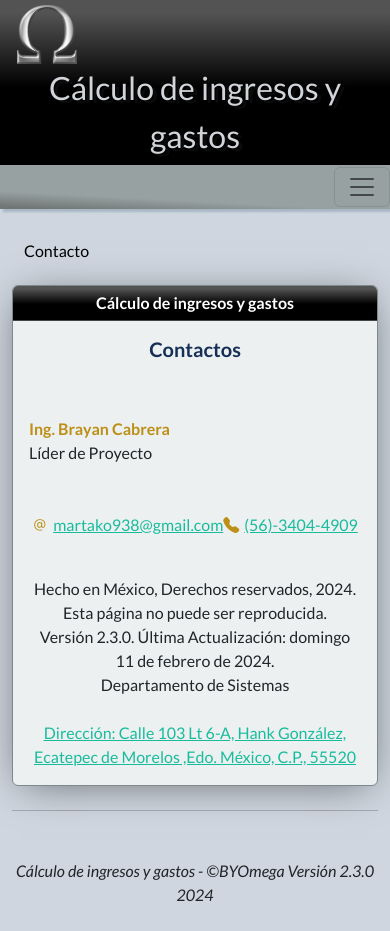
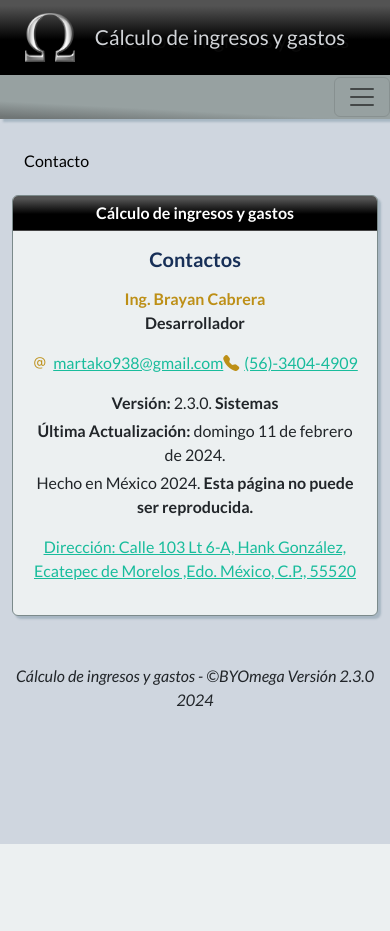
Before and after one commit to martako938/ingresosCI, a CodeIgniter app: page /calculoIngresoCI/contacto in a window 390 px wide. After the commit the page ends 844 px from the top, so only its background shows below. Run offline with CodeIgniter, Linux system fonts and the light colour scheme; some libraries are stand-ins or nearby versions.

Commit message:
Se Depura la página de contacto uso de clases  de boottrap y algo de desarrollo responsive

```diff
--- a/application/views/contacto.php
+++ b/application/views/contacto.php
@@ -7,61 +7,45 @@
         <li class="breadcrumb-item active" aria-current="page"><text class="titulo6">Contacto</text></li>
     </ol>
 
-    <div class="card border-dark mb-3 bg-light profundidad" style="max-width: 80rem;">
+    <div class="card border-dark mb-4 bg-light profundidad2" >
         <div class="card-header navSup titulo3" style="text-align:center"><strong>Cálculo de ingresos y gastos</strong></div>
         <div class="card-body fondoWhite">
 
-                <H5 style="text-align:center">
-                    <strong><span style="color: #172f57;">Contactos</span></strong>
-                </H5>
+            <H5 style="text-align:center">
+                <strong><span style="color: #172f57;">Contactos</span></strong>
+            </H5>
 
-                </br>
+            <div class="row mt-3 mb-3">
+                <div class="col-sm text-center">
+                    <span style="color: #bd8f16;">
+                    <strong>Ing. Brayan Cabrera</h5></strong></span>
+                    <br><b>Desarrollador</b>
+                </div>
+            </div>
 
-                <div class="row">
-                    <div class="col-sm-2"></div>
-
-                    <div class="col-sm-3">
-                        <span style="color: #bd8f16;">
-                        <strong></strong></span>
-                        <br>
-                    </div>
-
-                    <div class="col-sm-3">
-                        <span style="color: #bd8f16;">
-                        <strong>Ing. Brayan Cabrera</h5></strong></span>
-                        <br>Líder de Proyecto
-
-                    </div>
-
-                    <div class="col-sm-3">
-                        <span style="color: #bd8f16;">
-                        <strong></strong></span>
-                        <br>
-
-                    </div>
-
-                    <div class="col-sm-1"></div>
-                </div>
-
-                </br>
-                <p class="card-text" style="text-align:center">
+            <div class="card-text" style="text-align:center">
+                <p>
                     <i class="bi bi-at" style="color: #bd8f16 ;margin-right: 5px ;"></i>
                         <a href="mailto:martako938@gmail.com" target="_top">martako938@gmail.com</a>
-                    <i class="bi bi-telephone-fill" style="color: #bd8f16 ;margin-right: 5px ;"></i><a href="tel:+5215556226124">(56)-3404-4909</a><br/>
+                    <i class="bi bi-telephone-fill" style="color: #bd8f16 ;margin-right: 5px ;"></i><a href="tel:+5215556226124">(56)-3404-4909</a>
                 </p>
 
-                <p class="card-text" style="text-align:center">
-                    </br>
-                    Hecho en México, Derechos reservados, {{ this.anio }}. Esta página no puede ser reproducida.</br>
-                    Versión <?php echo $Version ?>.  Última Actualización: {{ this.diaNombre }} {{ this.dia }} de  {{ this.mesNombre }} de {{ this.anio }}.</br>
-                    Departamento de Sistemas</br></br>
+                <p class="mb-1" >
+                   <b>Versión: </b><?php echo $Version ?>. <b>  Sistemas</b>
+                </p>
+                <p class="mb-1" >
+                   <b>Última Actualización:</b> {{ this.diaNombre }} {{ this.dia }} de  {{ this.mesNombre }} de {{ this.anio }}.
+                </p>
+                <p>
+                    Hecho en México {{ this.anio }}. <b>Esta página no puede ser reproducida.</b>
+                </p>
+                <p>
                     <a href="#" data-bs-toggle="modal" data-bs-target="#modalMap" ><u> Dirección: Calle 103 Lt 6-A, Hank González, Ecatepec de Morelos ,Edo. México, C.P., 55520</u></a>
                 </p>
+            </div>
 
         </div>
     </div>
-
-    <hr class="my-4">
 
     <!-- Modal Map-->
     <div class="modal fade" id="modalMap" tabindex="-1" aria-labelledby="modalMap" aria-hidden="true">
@@ -73,7 +57,6 @@
                     </div>
 
                     <div class="modal-body">
-
                         <div class="form-group">
                             <div class="mapouter">
                                 <div class="gmap_canvas">
@@ -82,7 +65,6 @@
                                 </div>
                             </div>
                         </div>
-
                     </div>
 
                     <div class="modal-footer">
--- a/application/views/template/sup.php
+++ b/application/views/template/sup.php
@@ -4,10 +4,10 @@
         <nav class="navbar navbar-expand-lg navbar-dark bg-dark navSup">
             <div class="container">
                 <div class="navbar-header navbar-left">
-                    <a href="" class="hidden-xs navbar-brand"><img alt="UNAM" style="width: 60px" src="<?= base_url('/images/omegaFull.png')?>"></a>
+                    <a href="" class="hidden-xs navbar-brand"><img class="mt-2 mb-2 ms-2" alt="UNAM" style="width: 50px" src="<?= base_url('/images/omegaFull.png')?>"></a>
                 </div>
                 <div class="navbar-header navbar-center logo text-center">
-                    <span class="titulo">Cálculo de ingresos y gastos</span><br>
+                    <span class="titulo rtitulo me-4">Cálculo de ingresos y gastos</span><br>
 
                 </div>
                 <div class="navbar-header navbar-right">
@@ -37,7 +37,7 @@
                 <form class="position-absolute top-50 end-0 translate-middle-y">
                     <ul class="navbar-nav mr-auto">
                         <li class="nav-item">
-                            <a class="nav-link titulo6" href="https://www.google.com/">&nbsp;&nbsp;&nbsp;Cerrar Sesión</a>
+                            <a class="nav-link titulo6" href="https://www.google.com/">&nbsp;&nbsp;&nbsp;Salir</a>
                         </li>
                     </ul>
                 </form>
--- a/css/estilo.css
+++ b/css/estilo.css
@@ -1,6 +1,6 @@
 @media screen and (max-width:537px){
     .rtitulo{
-        font-size: 1.3rem!important;
+        font-size: 1.29rem!important;
     }
     .rtitle{
         font-size: 0.9rem!important;
```
